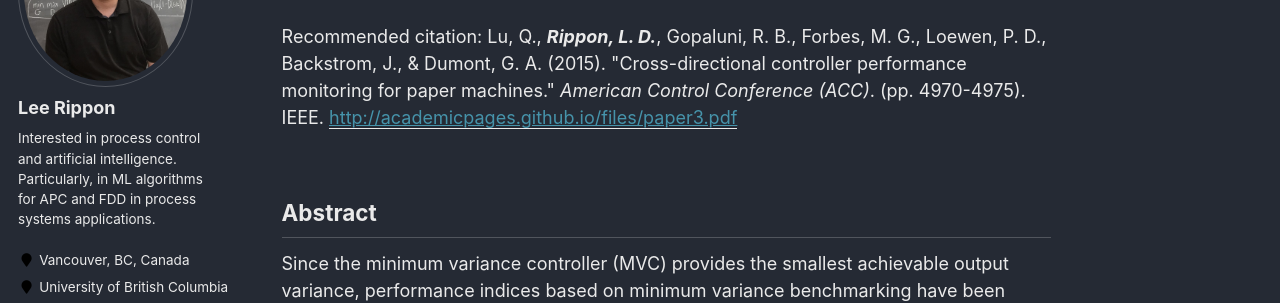
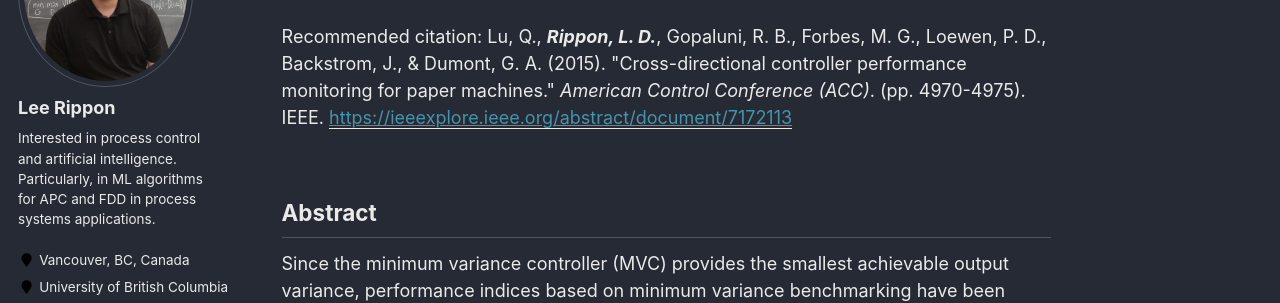
Before and after one commit to LeeRippon/LeeRippon.github.io, a Jekyll site: the page built from _publications/2015-crossdirection.md, in a window 1280 px wide and 1391 px high. Shown: the part 220-523 px from the top of the window. Built offline with Jekyll 4.4.1, drawn with Linux system fonts in a browser that asks for light colours; some web fonts are replaced; part of the change alters nothing that is shown.

Commit message:
Update 2015-crossdirection.md

```diff
--- a/_publications/2015-crossdirection.md
+++ b/_publications/2015-crossdirection.md
@@ -6,13 +6,13 @@ permalink: /publication/2015-crossdirection
 excerpt: 'Development of a performance index that monitors a paper machine control system.'
 date: 2015-07-01
 venue: 'American Control Conference (ACC) Chicago, IEEE'
-paperurl: 'http://academicpages.github.io/files/paper3.pdf'
+paperurl: 'https://ieeexplore.ieee.org/abstract/document/7172113'
 citation: 'Lu, Q., <b><i>Rippon, L. D.</i></b>, Gopaluni, R. B., Forbes, M. G., Loewen, P. D., Backstrom, J., & Dumont, G. A. (2015). &quot;Cross-directional controller performance monitoring for paper machines.&quot; <i>American Control Conference (ACC)</i>. (pp. 4970-4975). IEEE.'
 ---
 
 ## Abstract
 Since the minimum variance controller (MVC) provides the smallest achievable output variance, performance indices based on minimum variance benchmarking have been applied extensively to both univariate and multivariate systems. This paper extends the idea of minimum variance benchmarking to the performance monitoring of cross-directional (CD) processes in paper machines. A performance index is proposed based on the spatial and temporal minimum variance benchmark for the CD process. Computational complexity of the high dimensional time series estimation is reduced by taking advantage of the special structure in the coefficient matrices. Illustrative examples from a paper machine simulator and industrial data sets are provided to show the effectiveness of the techniques as well as the insensitivity of the performance index to high frequency spatial disturbances.
 
-[Download paper here](http://academicpages.github.io/files/paper3.pdf)
+[Download paper here](https://ieeexplore.ieee.org/abstract/document/7172113)
 
 Recommended citation: Lu, Q., <b><i>Rippon, L. D.</i></b>, Gopaluni, R. B., Forbes, M. G., Loewen, P. D., Backstrom, J., & Dumont, G. A. (2015). "Cross-directional controller performance monitoring for paper machines." <i>American Control Conference (ACC)</i>. (pp. 4970-4975). IEEE.
```
